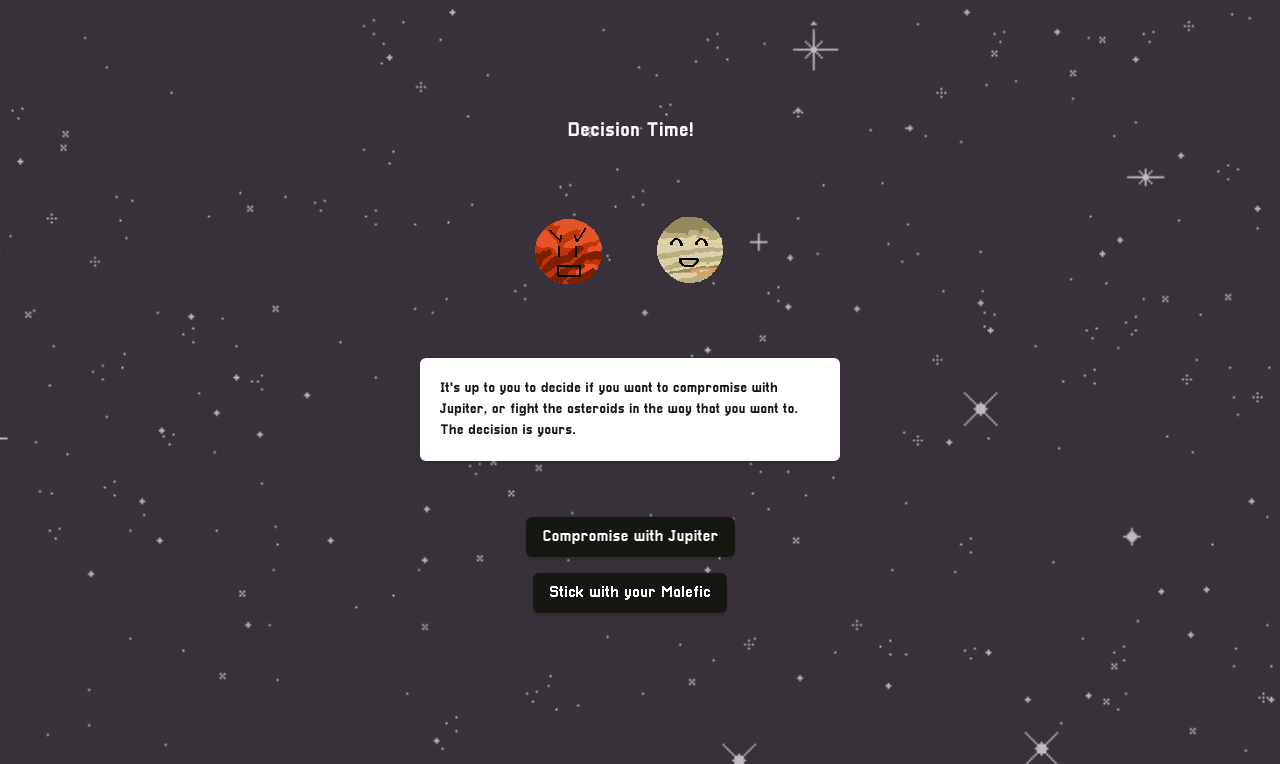
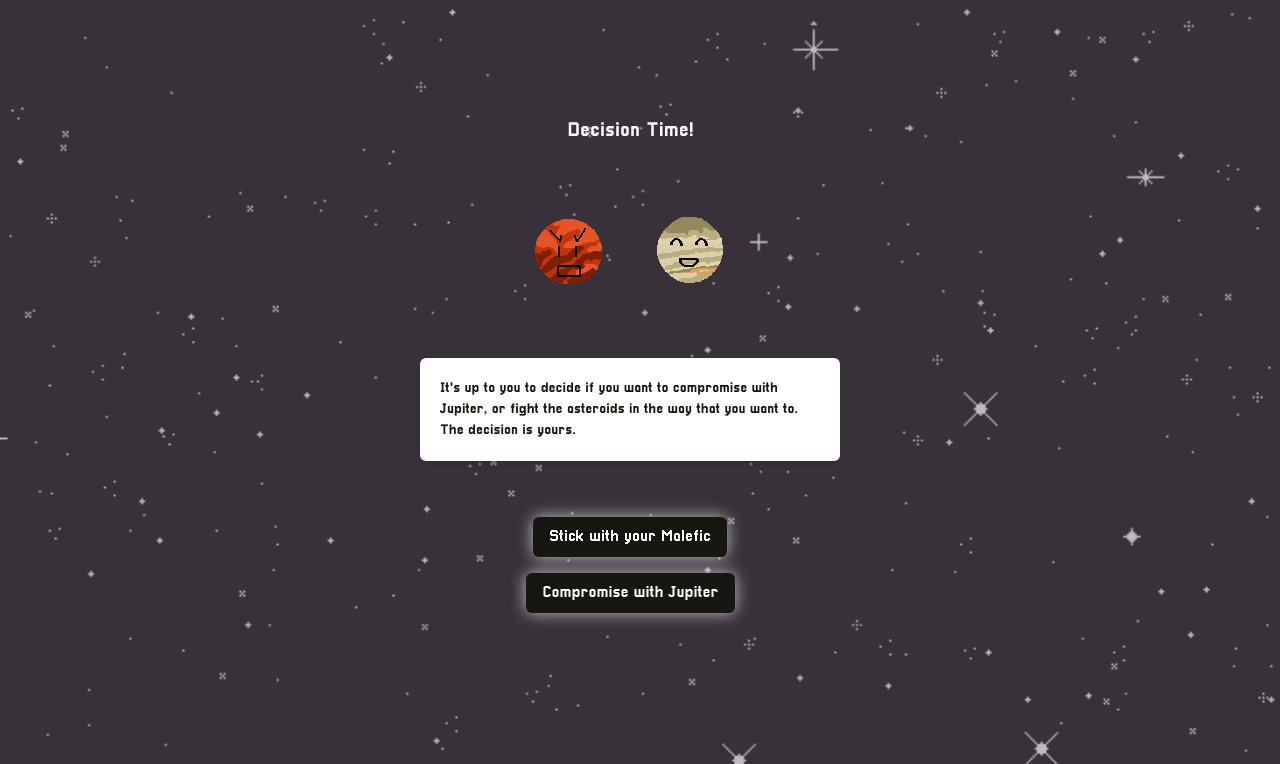
Before and after one commit to danyabaron/cosmic-crossroads, a React (Create React App) app: page /#/mars-horizontal-jupiter in a window 1280 px wide. Shown: the part 3608-4372 px from the top of the page. Built offline with nearby package versions, Linux system fonts and the light colour scheme.

Commit message:
styling changes

```diff
--- a/src/Components/MarsPathComponents/MarsPathComponents1/ChooseVenusDecision1.js
+++ b/src/Components/MarsPathComponents/MarsPathComponents1/ChooseVenusDecision1.js
@@ -149,7 +149,7 @@ gsap.registerPlugin(MotionPathPlugin);
       const buttons = [
         {
             text: "WHAT'S NEXT?",
-            style: "mt-8 bg-main-black text-white font-header px-4 py-2 rounded-md drop-shadow-[0_4px_6px_rgba(255,255,255,0.3)] shadow-md hover:bg-main-black hover:scale-105 transition duration-300 ease-in-out",
+            style: "mt-8 bg-main-black text-white font-header px-4 py-2 rounded-md drop-shadow-[0_0_8px_rgba(255,255,255,0.7)]  hover:bg-main-black hover:scale-105 transition duration-300 ease-in-out",
             screen: "mars-horizontal-jupiter",
             onClick: () => {
                navigate("/mars-horizontal-jupiter"); // Use navigate to go to the next route
--- a/src/Components/MarsPathComponents/MarsPathComponents1/MarsHorizontalVenus.js
+++ b/src/Components/MarsPathComponents/MarsPathComponents1/MarsHorizontalVenus.js
@@ -540,7 +540,7 @@ function MarsHorizontalVenus({ setScreen, addCharacter, characters }) {
     const buttons = [
         {
             text: "Stick with your Malefic",
-            style: "bg-main-black font-header text-white px-4 py-2 rounded-md shadow-md hover:bg-main-black hover:scale-105 transition duration-300 ease-in-out",
+            style: "bg-main-black font-header text-white px-4 py-2 rounded-md drop-shadow-[0_0_8px_rgba(255,255,255,0.7)] hover:bg-main-black hover:scale-105 transition duration-300 ease-in-out",
             screen: "stick-mars-1",
             addCharacter: "Mars",
             onClick: () => {
@@ -549,7 +549,7 @@ function MarsHorizontalVenus({ setScreen, addCharacter, characters }) {
         },
         {
             text: "Compromise with Venus",
-            style: "bg-main-black text-white font-header px-4 py-2 rounded-md shadow-md hover:bg-main-black hover:scale-105 transition duration-300 ease-in-out",
+            style: "bg-main-black text-white font-header px-4 py-2 rounded-md drop-shadow-[0_0_8px_rgba(255,255,255,0.7)] hover:bg-main-black hover:scale-105 transition duration-300 ease-in-out",
             screen: "choose-venus-1",
             addCharacter: "Venus",
             onClick: () => {
@@ -714,7 +714,7 @@ function MarsHorizontalVenus({ setScreen, addCharacter, characters }) {
                             <div id ='mars-text' className=' w-96 relative h-fit bg-main-black rounded-md font-header text-white text-wrap p-5 text-xs md:text-sm'>
                                 <h1 className='text-center text-lg text-white font-header font-bold mb-3 '>Malefic Fact:</h1>
 
-                                    <img id='corner-asteroid' className='absolute w-[40px] h-auto max-w-full max-h-full object-contain -top-4 -right-3 rotate-12' loading='lazy' src={AsteroidMouthOpen}/>
+                                    <img id='corner-asteroid' className='absolute w-[40px] h-auto max-w-full max-h-full object-contain -top-4 -right-3 rotate-12 drop-shadow-[0_0_8px_rgba(255,255,255,0.7)]' loading='lazy' src={AsteroidMouthOpen}/>
                                         As a Malefic planet, you feel like you need to push people, maybe in not the best of ways.
                                         Sometimes that means that people can be uncomfortable with your energy.
                                         <br /><br />
--- a/src/Components/MarsPathComponents/MarsPathComponents1/StickMarsDecision1.js
+++ b/src/Components/MarsPathComponents/MarsPathComponents1/StickMarsDecision1.js
@@ -35,7 +35,7 @@ function StickMarsDecision1({ setScreen, characters }) {
     const buttons = [
       {
           text: "WHAT'S NEXT?",
-          style: "mt-8 font-header bg-main-black text-white px-4 py-2 rounded-md shadow-md hover:bg-main-black hover:scale-105 transition duration-300 ease-in-out drop-shadow-[0_4px_6px_rgba(255,255,255,0.3)] ",
+          style: "mt-8 font-header bg-main-black text-white px-4 py-2 rounded-md drop-shadow-[0_0_8px_rgba(255,255,255,0.7)] hover:bg-main-black hover:scale-105 transition duration-300 ease-in-out drop-shadow-[0_4px_6px_rgba(255,255,255,0.3)] ",
           screen: "mars-horizontal-jupiter",
           onClick: () => {
               navigate("/mars-horizontal-jupiter"); // Use navigate to go to the next route
--- a/src/Components/MarsPathComponents/MarsPathComponents2/MarsHorizontalJupiter.js
+++ b/src/Components/MarsPathComponents/MarsPathComponents2/MarsHorizontalJupiter.js
@@ -13,6 +13,7 @@ import ButtonContainer from '../../ButtonContainer';
 import Fireball from '../../../assets/other-art/fire.gif';
 import StarBackground from '../../../Components/StarBackground.js';
 import CoinSound from '../../../assets/other-art/coin-sound.mp3';
+import SaturnPNG from '../../../assets/saturn-art/saturn-mouth-open.png';
 
 import { gsap } from "gsap";
 import { ScrollTrigger } from "gsap/ScrollTrigger";
@@ -495,15 +496,16 @@ function MarsHorizontalJupiter({ setScreen, addCharacter, characters }) {
 
     const buttons = [
         {
+            text: "Stick with your Malefic",
+            style: "bg-main-black text-white font-header px-4 py-2 rounded-md drop-shadow-[0_0_8px_rgba(255,255,255,0.7)] hover:bg-main-black hover:scale-105 transition duration-300 ease-in-out",
+            onClick: () => handleDecision('mars')
+        },
+        {
             text: "Compromise with Jupiter",
-            style: "bg-main-black text-white font-header px-4 py-2 rounded-md shadow-md hover:bg-main-black hover:scale-105 transition duration-300 ease-in-out",
+            style: "bg-main-black text-white font-header px-4 py-2 rounded-md drop-shadow-[0_0_8px_rgba(255,255,255,0.7)] hover:bg-main-black hover:scale-105 transition duration-300 ease-in-out",
             onClick: () => handleDecision('jupiter')
         },
-        {
-            text: "Stick with your Malefic",
-            style: "bg-main-black text-white font-header px-4 py-2 rounded-md shadow-md hover:bg-main-black hover:scale-105 transition duration-300 ease-in-out",
-            onClick: () => handleDecision('mars')
-        }
+
     ];
 
     return (
@@ -658,8 +660,10 @@ function MarsHorizontalJupiter({ setScreen, addCharacter, characters }) {
                             <div id='mars-pic' className='mt-14'>
                                 <img className="w-[100px] sm:w-[60px] md:w-[80px] lg:w-[100px]" src={MarsGif} alt="Mars Gif"/>
                             </div>
-                            <div id ='mars-text' className='relative flex w-96 h-fit bg-white rounded-md font-header text-wrap p-5 text-xs md:text-sm'>
-                            <img id='corner-asteroid' className='absolute w-12 h-auto max-w-full max-h-full object-contain -top-6 -right-5' loading='lazy' src={AsteroidMouthOpen}/>
+                            <div id ='mars-text' className='relative flex flex-col w-96 h-fit bg-main-black text-white rounded-md font-header text-wrap p-5 text-xs md:text-sm'>
+                            <h1 className='text-center text-lg text-white font-header font-bold mb-3 '>Malefic Fact:</h1>
+                            <img id='corner-saturn' className='absolute w-28 h-auto max-w-full max-h-full object-contain -top-6 -right-8 drop-shadow-[0_0_8px_rgba(255,255,255,0.7)] ' loading='lazy' src={SaturnPNG}/>
+                            <img id='corner-black-sparkle' className='absolute w-[100px] h-auto max-w-full max-h-full object-contain -bottom-11 -left-11 drop-shadow-[0_0_8px_rgba(255,255,255,0.7)] animate-pulse' loading='lazy' src={BlackSparkle}/>
                                 In traditional astrology, Mars was known as the lesser malefic planet,
                                 with Saturn being the bigger malefic planet.
                                 <br /><br />
@@ -668,8 +672,10 @@ function MarsHorizontalJupiter({ setScreen, addCharacter, characters }) {
                             </div>
                         </div>
                         <div id='' className='mars-dialogue flex flex-row w-fit h-fit p-5'>
-                            <div id ='mars-text' className='relative flex w-96 h-fit bg-white rounded-md font-header text-wrap p-5 text-xs md:text-sm'>
-                                <img id='corner-black-sparkle' className='absolute w-[100px] h-auto max-w-full max-h-full object-contain -top-10 -left-11' loading='lazy' src={BlackSparkle}/>
+                            <div id ='mars-text' className='relative flex flex-col w-96 h-fit bg-main-black text-white rounded-md font-header text-wrap p-5 text-xs md:text-sm'>
+                                <img id='corner-black-sparkle' className='absolute w-[100px] h-auto max-w-full max-h-full object-contain -top-10 -left-11 drop-shadow-[0_0_8px_rgba(255,255,255,0.7)] animate-pulse' loading='lazy' src={BlackSparkle}/>
+
+                                <h1 className='text-center text-lg text-white font-header font-bold mb-3 '>Mars Fact:</h1>
                                 As a malefic planet, specifically Mars, you thrive on acting on your 'survival instinct'. Mars is what gets you out of danger, but won't play defense.
                             </div>
                             <div id='mars-pic' className='mt-14'>
```
